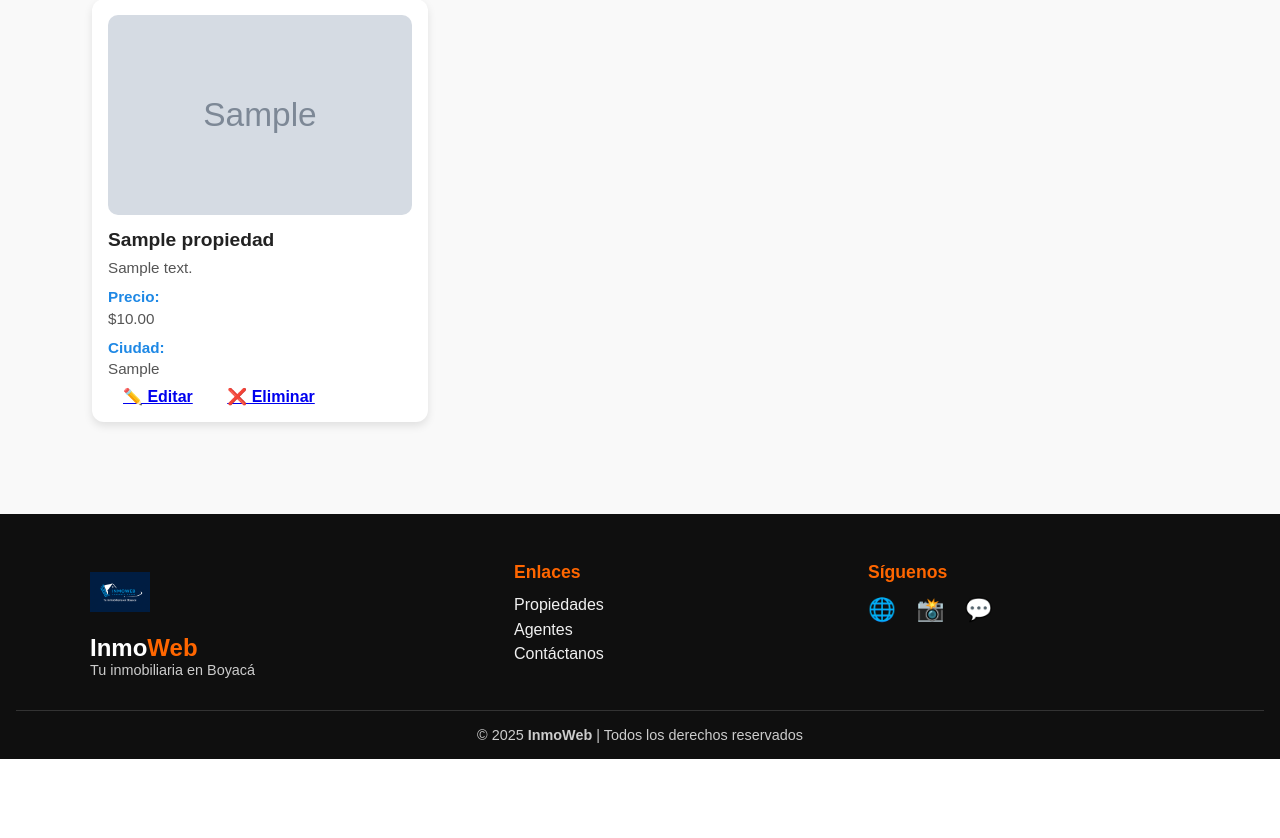
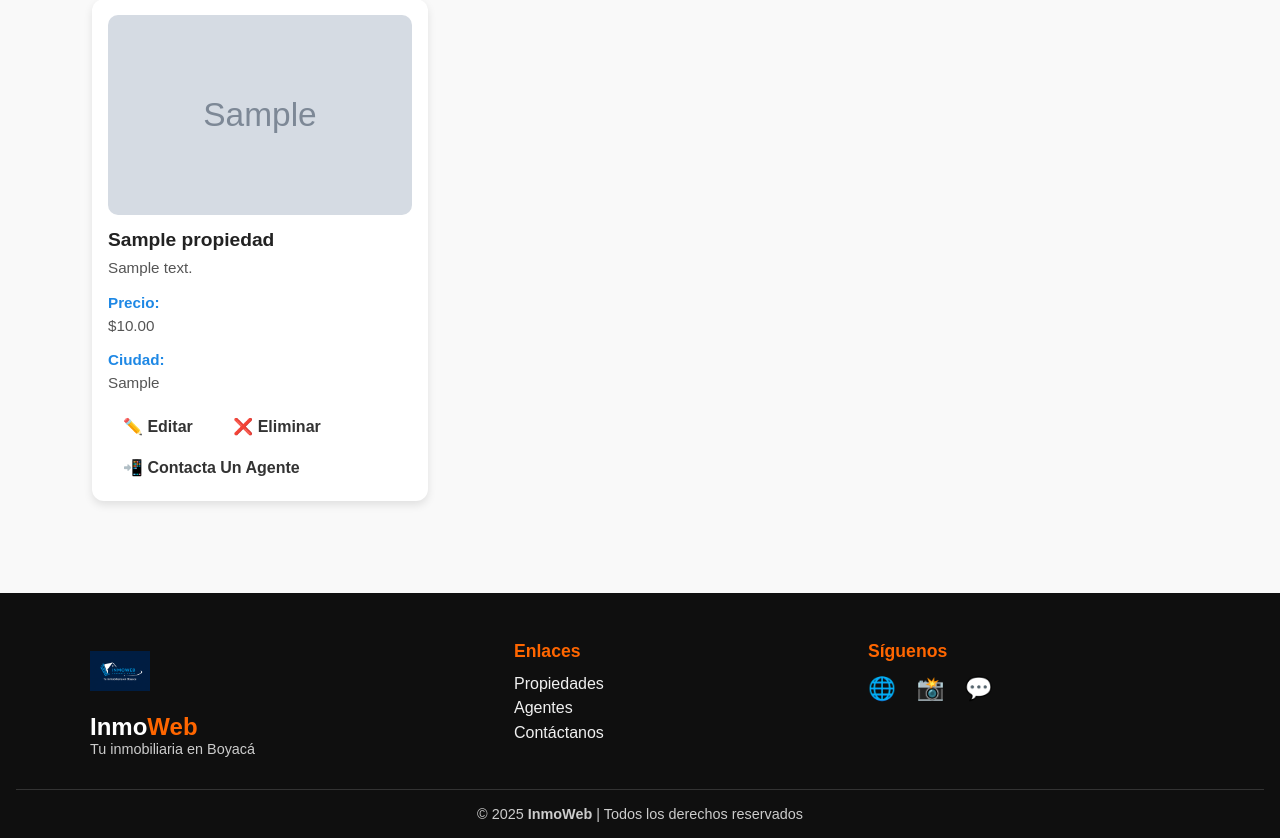
Before and after one commit to DiegoMorales22/Inmoweb, a Django app: page / in a window 1280 px wide. Shown: the part 237-1075 px from the top of the page. Before the commit the page ends 996 px from the top, so only its background shows below. Run offline with Django 5.2, Linux system fonts and the light colour scheme; tables that the repository leaves empty hold one stand-in row (values such as "Sample post"); grey boxes marked "Sample" are stand-in pictures.

Commit message:
Mejora estilos de tarjetas: elimina subrayado en enlaces y ajusta visual de descripciones

```diff
--- a/propiedades/templates/propiedades/propiedades.html
+++ b/propiedades/templates/propiedades/propiedades.html
@@ -66,6 +66,7 @@
                 <p><strong>Ciudad:</strong> {{ p.ciudad }}</p>
                 <a href="{% url 'editar_propiedad' p.id %}" class="btn btn-warning">✏️ Editar</a>
                 <a href="{% url 'eliminar_propiedad' p.id %}" class="btn btn-danger">❌ Eliminar</a>
+                <a href="{% url 'detalle_propiedad' p.id %}" class="btn btn-danger"> 📲 Contacta Un Agente</a>
             </div>
         </div>
         {% endfor %}
--- a/static/css/base.css
+++ b/static/css/base.css
@@ -133,8 +133,12 @@ body {
   margin: 12px;                     /* Espacio entre tarjetas */
   transition: transform 0.2s ease, box-shadow 0.2s ease;
 }
-
+.card a {
+  text-decoration: none;   /* elimina la línea azul */
+  color: inherit;          /* usa el color del botón, no azul */
+}
 .card:hover {
+  text-decoration: none;
   transform: translateY(-5px);      /* Efecto sutil al pasar el mouse */
   box-shadow: 0 6px 12px rgba(0,0,0,0.15);
 }
@@ -153,9 +157,21 @@ body {
 .card p {
   font-size: 0.95rem;
   color: #555;
-  line-height: 1.4;                /* Espaciado entre líneas */
+  line-height: 1.5;
   margin-bottom: 8px;
+
+  display: -webkit-box;             /* soporte actual para clamp */
+  -webkit-line-clamp: 3;            /* máximo 3 líneas */
+  -webkit-box-orient: vertical;
+  overflow: hidden;
 }
+.card .info a {
+  display: inline-block;
+  margin-top: 6px;
+  margin-right: 6px;
+}
+
+
 .card strong {
   display: block;
   color: #1e88e5;                  /* Azul profesional */
```
Also changed, not shown: propiedades/templates/propiedades/detalle_propiedad.html (+9 -7 lines).
